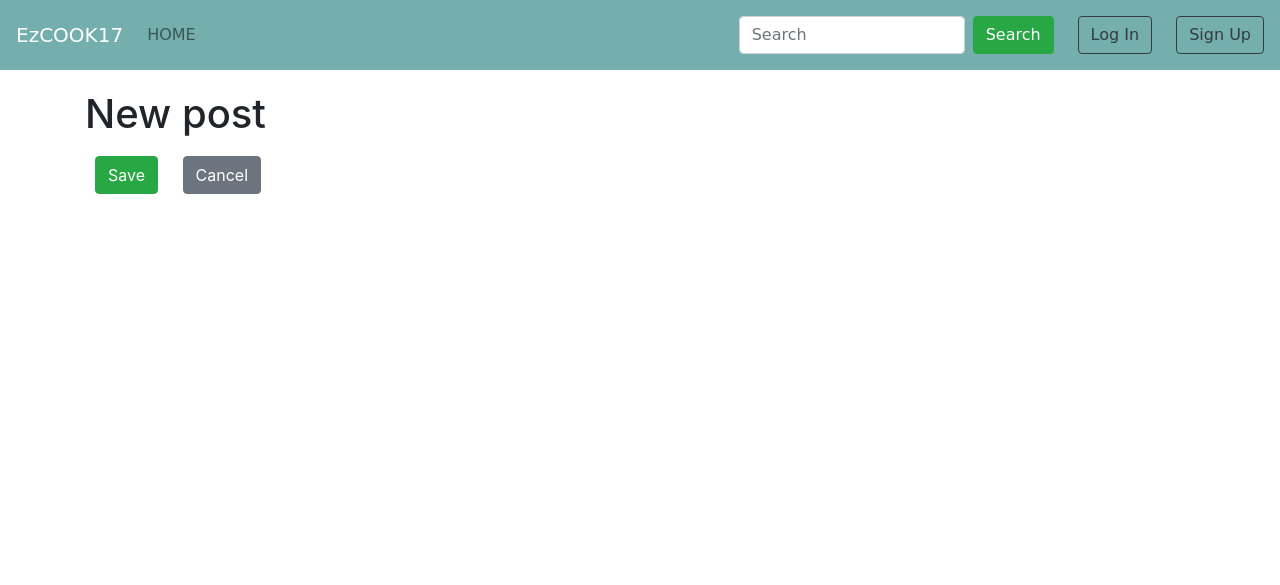
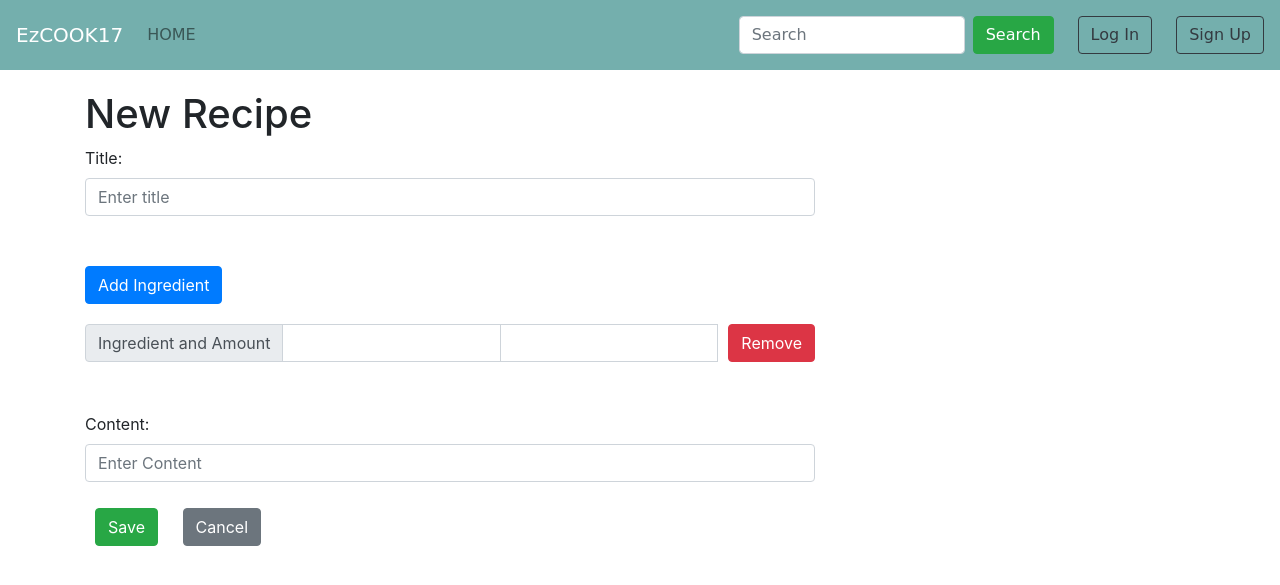
Before and after one commit to chihweil5/CSCI_5828_WebProject, a Django app: page /post/new/ in a window 1280 px wide. Shown: the top 585 px of the page. Run offline with Django 3.2, Linux system fonts and the light colour scheme; parts of the project's set-up code (start-up, migrations or seed data) failed here and were passed over; some libraries are stand-ins or nearby versions.

Commit message:
Add ingredient to recipe

```diff
--- a/ezcook17/forms.py
+++ b/ezcook17/forms.py
@@ -6,6 +6,9 @@ class PostForm(forms.ModelForm):
     class Meta:
         model = RecipeModel
         fields = ('title', 'content',)
+        widgets = {
+          'content': forms.Textarea(attrs={'rows':6, 'cols':40}),
+        }
 
 class IngredientForm(forms.Form):
     name = forms.CharField(label='Ingredient Name', max_length=100)
--- a/ezcook17/static/ezcook17/style.css
+++ b/ezcook17/static/ezcook17/style.css
@@ -119,3 +119,7 @@ a.header {
 .items-collection .btn.active span.fa{
     opacity: 1;
 }
+
+.remove-field {
+    margin-left: 10px;
+}
--- a/ezcook17/views.py
+++ b/ezcook17/views.py
@@ -73,13 +73,29 @@ def post_list(request):
     return render(request, 'post_list.html', {'posts': post_list})
 
 def post_new(request):
+    print('HI')
     if request.method == "POST":
-        form = PostForm(request.POST)
-        if form.is_valid():
-            post = form.save(commit=False)
-            post_model = RecipeModel.objects.create(id = uuid.uuid1(), title=post.title, content=post.content, owner=str(request.user), post_time=datetime.now())
-            print("New model: {}".format(post_model.id))
-            return redirect('post_detail', pk=str(post_model.pk))
+        print('HIII')
+        # form = PostForm(request.POST)
+        print(request.POST)
+        myDict = dict(request.POST.iterlists())
+        title = myDict['title'][0]
+        content = myDict['content'][0]
+        ingred = myDict['ingred[]']
+        amount = myDict['amount[]']
+        ingredients = {}
+        for i, a in zip(ingred, amount):
+            if i != "":
+                ingredients[i] = a
+        post_model = RecipeModel.objects.create(id = uuid.uuid1(), title=title, content=content, owner=str(request.user), post_time=datetime.now(), ingredients=ingredients)
+        # print("New model: {}".format(post_model.id))
+        # return redirect('post_detail', pk=str(post_model.pk))
+
+        # if form.is_valid():
+        #     post = form.save(commit=False)
+        #     post_model = RecipeModel.objects.create(id = uuid.uuid1(), title=post.title, content=post.content, owner=str(request.user), post_time=datetime.now())
+        #     print("New model: {}".format(post_model.id))
+        return redirect('post_detail', pk=str(post_model.pk))
     else:
         form = PostForm()
     return render(request, 'post_new.html', {'form': form})
--- a/templates/post_new.html
+++ b/templates/post_new.html
@@ -3,11 +3,109 @@
 {% block content %}
 <div class="row">
     <div class="col-md-8">
-    <h1>New post</h1>
-    <form method="POST" class="post-form">{% csrf_token %}
-        {{ form.as_p }}
-        <button type="submit" class="btn btn-success margin">Save</button>
+    <h1>New Recipe</h1>
+    <form id="form" method="POST" class="post-form">
+        {% csrf_token %}
+        <div class="form-group">
+          <label for="title">Title:</label>
+          <input id="title" name="title" type="text" class="form-control" aria-describedby="title" placeholder="Enter title">
+        </div>
+
+        <div class="input_fields_wrap" style="margin-top:50px">
+            <button type="button" class="add_field_button btn btn-primary" style="margin-bottom:20px">Add Ingredient</button>
+            <div class="input-group" style="margin-bottom: 10px">
+                <div class="input-group-prepend">
+                    <span class="input-group-text">Ingredient and Amount</span>
+                </div>
+                <input type="text" class="form-control" name="ingred[]">
+                <input type="text" class="form-control" name="amount[]">
+                <button type="button" class="remove-field btn btn-danger">Remove</button>
+            </div>
+        </div>
+
+        <div class="form-group" style="margin-top:50px">
+          <label for="content">Content:</label>
+          <input id="content" name="content" type="text" class="form-control" aria-describedby="content" placeholder="Enter Content">
+        </div>
+
+        <button id="submit_btn" type="submit" class="btn btn-success margin">Save</button>
         <a href="{% url 'post_list' %}"><button type="button" class="btn btn-secondary margin">Cancel</button></a>
     </form>
 </div>
+<script src="https://cdn.jsdelivr.net/npm/js-cookie@2/src/js.cookie.min.js"></script>
+<script>
+function csrfSafeMethod(method) {
+    // these HTTP methods do not require CSRF protection
+    return (/^(GET|HEAD|OPTIONS|TRACE)$/.test(method));
+}
+$(document).ready(function() {
+    var max_fields      = 10; //maximum input boxes allowed
+    var wrapper         = $(".input_fields_wrap"); //Fields wrapper
+    var add_button      = $(".add_field_button"); //Add button ID
+
+    var x = 1; //initlal text box count
+    $(add_button).click(function(e){ //on add input button click
+        e.preventDefault();
+        if(x < max_fields){ //max input box allowed
+            x++; //text box increment
+            $(wrapper).append(`<div class="input-group" style="margin-bottom: 10px">
+                <div class="input-group-prepend">
+                    <span class="input-group-text">Ingredient and Amount</span>
+                </div>
+                <input type="text" class="form-control" name="ingred[]">
+                <input type="text" class="form-control" name="amount[]">
+                <button type="button" class="remove-field btn btn-danger">Remove</button>
+            </div>`).children(':last').hide().fadeIn(500); //add input box
+        }
+    });
+
+    $(wrapper).on("click",".remove-field", function(e){ //user click on remove text
+        e.preventDefault(); $(this).parent('div').remove(); x--;
+    });
+
+    // $('#submit_btn').on("click", function(e){
+    //     e.preventDefault();
+    //     var ingred = [];
+    //     $('input[name^=ingred]').each(function(){
+    //         ingred.push($(this).val());
+    //     });
+    //     console.log(ingred);
+    //     ingred.
+    //     return false;
+    // })
+
+    // $('#form').on("submit", function( event ) {
+    //     event.preventDefault();
+    //     var ingred = [];
+    //     var amount = [];
+    //     $('input[name^=ingred]').each(function(){
+    //         ingred.push($(this).val());
+    //     });
+    //     $('input[name^=amount]').each(function(){
+    //         amount.push($(this).val());
+    //     });
+    //     console.log(ingred)
+    //     // var csrftoken = Cookies.get('csrf_token');
+    //     // $.ajaxSetup({
+    //     //     beforeSend: function(xhr, settings) {
+    //     //         if (!csrfSafeMethod(settings.type) && !this.crossDomain) {
+    //     //             xhr.setRequestHeader("X-CSRFToken", csrftoken);
+    //     //         }
+    //     //     }
+    //     // });
+    //     // return false;
+    //     var csrftoken = jQuery("[name=csrfmiddlewaretoken]").val();
+    //     $.ajax({
+    //             type: "POST",
+    //             data: {'csrfmiddlewaretoken':csrftoken, 'title':$('#title').val(), 'content':$('#content').val(), 'ingred':ingred, 'amount':amount},
+    //             // data: {'ingred':ingred, 'amount':amount},
+    //             success: function(data) {
+    //                 console.log(data)
+    //                 alert(data);
+    //             }
+    //     });
+    //         return false;
+    // });
+});
+</script>
 {% endblock %}
```
